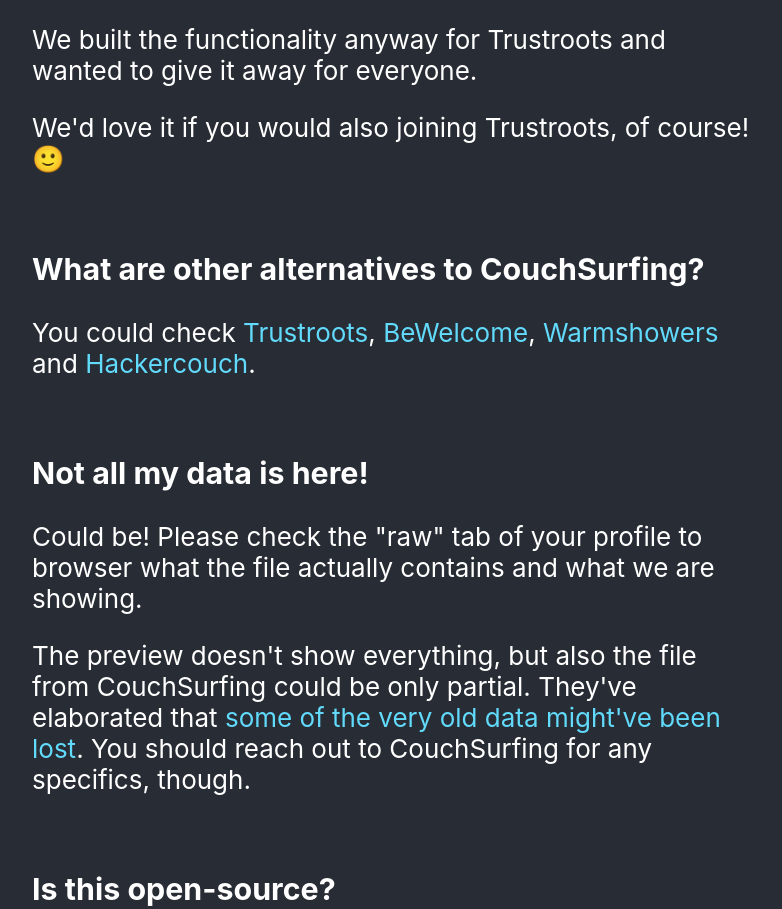
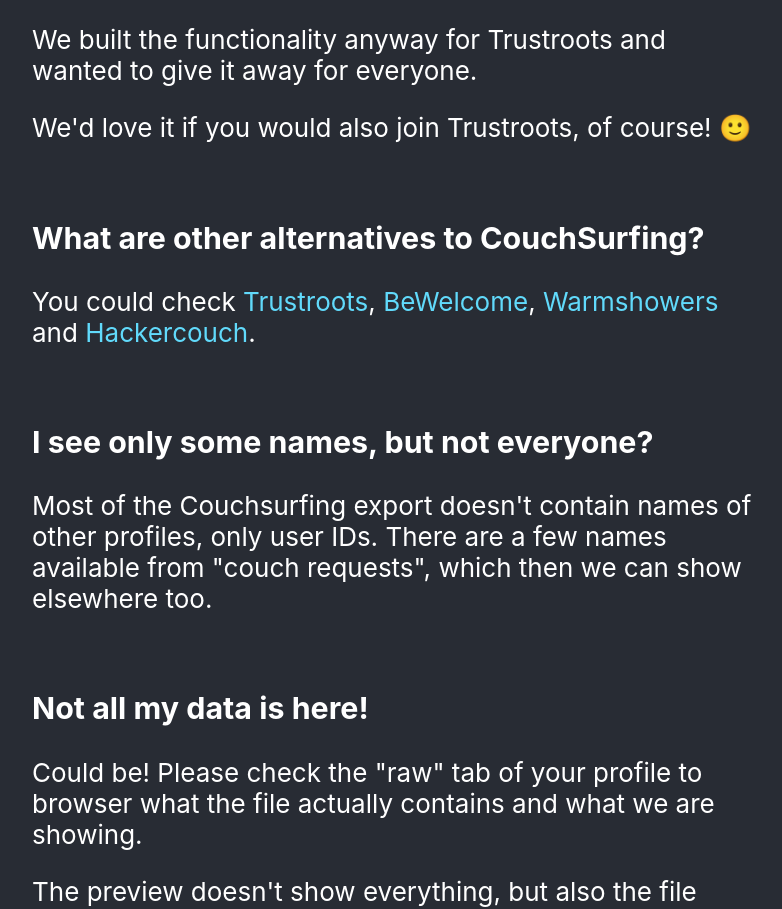
Before and after one commit to simison/couchspinner, a React (Create React App) app: page / in a window 1280 px wide. Shown: the part 2175-3084 px from the top of the page, without its empty margins (248-1030 px from the left). Built offline with nearby package versions, Linux system fonts and the light colour scheme.

Commit message:
Update About.js

```diff
--- a/src/About.js
+++ b/src/About.js
@@ -24,10 +24,13 @@
         <h3>Who made this? <Anchor id="who-made-this" /></h3>
         <p>Folks behind <a href="https://www.trustroots.org/?ref=couchspinner">Trustroots.org</a>, a free and community ran hospitality exchange site alternative to CouchSurfing.</p>
         <p>We built the functionality anyway for Trustroots and wanted to give it away for everyone.</p>
-        <p>We'd love it if you would also joining Trustroots, of course! <span role="img" aria-hidden>🙂</span></p>
+        <p>We'd love it if you would also join Trustroots, of course! <span role="img" aria-hidden>🙂</span></p>
 
         <h3>What are other alternatives to CouchSurfing? <Anchor id="couchsurfing-alternatives" /></h3>
         <p>You could check <a href="https://www.trustroots.org/?ref=couchspinner">Trustroots</a>, <a href="https://www.bewelcome.org/">BeWelcome</a>, <a href="https://www.warmshowers.org/">Warmshowers</a> and <a href="https://hackercouch.com/">Hackercouch</a>.</p>
+
+        <h3>I see only some names, but not everyone?</h3>
+        <p>Most of the Couchsurfing export doesn't contain names of other profiles, only user IDs. There are a few names available from "couch requests", which then we can show elsewhere too.</p>
 
         <h3>Not all my data is here! <Anchor id="not-all-my-data-is-here" /></h3>
         <p>Could be! Please check the "raw" tab of your profile to browser what the file actually contains and what we are showing.</p>
```
